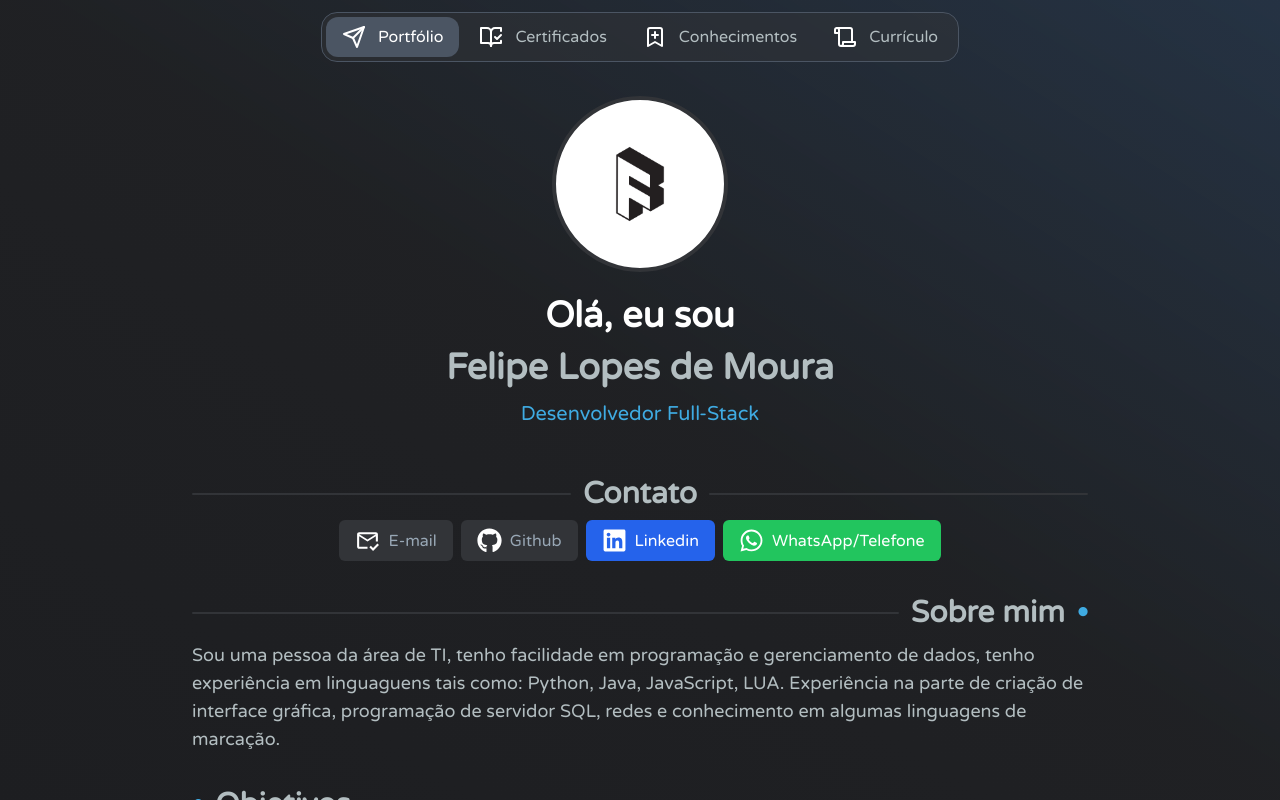
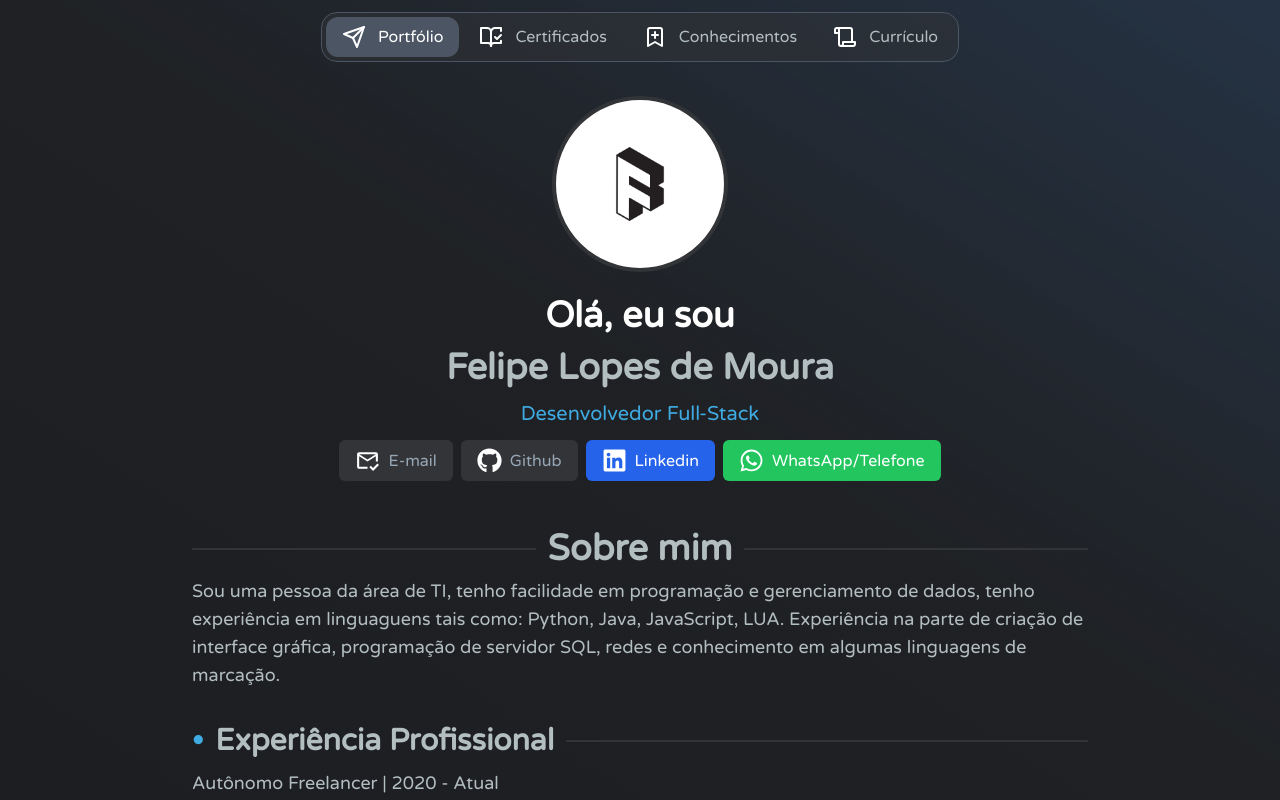
Before and after one commit to flopessz/portfolio-felipe-lopes, a Next.js app: page / in a window 1280 px wide. Built offline with nearby package versions, Linux system fonts and the light colour scheme.

Commit message:
telapage

```diff
--- a/src/app/page.tsx
+++ b/src/app/page.tsx
@@ -36,17 +36,6 @@ export default function Page({ params }: { params: { lang: string } }) {
             <h1 className="text-cor1 text-xl font-normal text-center">
               Desenvolvedor Full-Stack
             </h1>
-          </div>
-        </div>
-        <div className="flex flex-col w-full space-y-8">
-          <div className="flex flex-col w-full space-y-2">
-            <div className="flex items-center space-x-3">
-              <hr className="bg-dark3 w-full h-[2px] border-none rounded-md"/>
-              <span className="text-textgray text-3xl font-bold">
-                Contato
-              </span>
-              <hr className="bg-dark3 w-full h-[2px] border-none rounded-md"/>
-            </div>
             <div className="flex justify-center flex-wrap gap-2">
               <a
                 href="mailto:felipelopesdemoura@gmail.com"
@@ -81,15 +70,15 @@ export default function Page({ params }: { params: { lang: string } }) {
               </a>
             </div>
           </div>
+        </div>
+        <div className="flex flex-col w-full space-y-8">
           <div className="flex flex-col w-full space-y-2">
             <div className="flex items-center space-x-3">
               <hr className="bg-dark3 w-full h-[2px] border-none rounded-md"/>
-              <span className="text-textgray text-3xl font-bold whitespace-nowrap">
+              <span className="text-textgray text-4xl font-bold whitespace-nowrap">
                 Sobre mim
               </span>
-              <span className="text-cor1 text-3xl font-bold pt-1">
-                •
-              </span>
+              <hr className="bg-dark3 w-full h-[2px] border-none rounded-md"/>
             </div>
             <h1 className="text-textgray text-lg font-normal text-start">
               Sou uma pessoa da área de TI, tenho facilidade em programação e
@@ -104,18 +93,27 @@ export default function Page({ params }: { params: { lang: string } }) {
               <span className="text-cor1 text-3xl font-bold pt-1">
                 •
               </span>
-              <span className="text-textgray text-3xl font-bold">
-                Objetivos
+              <span className="text-textgray text-3xl font-bold whitespace-nowrap">
+                Experiência Profissional
               </span>
               <hr className="bg-dark3 w-full h-[2px] border-none rounded-md"/>
             </div>
-            <ul className="list-disc px-4 text-lg font-normal text-textgray">
-              <li>Aperfeiçoar habilidades de resolução de problemas.</li>
-              <li>Fortalecer habilidades de trabalho em equipe.</li>
-              <li>Desenvolver habilidades de gerenciamento de projetos.</li>
-              <li>Aplicar e expandir conhecimento em tecnologias de ponta.</li>
-              <li>Contribuir para o crescimento e sucesso da organização.</li>
-            </ul>
+            <div className="flex flex-col space-y-3">
+              <h1 className="text-textgray text-lg font-normal text-start">
+                Autônomo Freelancer | 2020 - Atual
+              </h1>
+              <h1 className="text-cor1 text-lg font-normal text-start">
+                Desenvolvedor Full Stack
+              </h1>
+              <h1 className="text-textgray text-lg font-normal text-start">
+                Trabalhei/Trabalho com o freelance de projetos para programação,
+                isso varia de cada trabalho, mas já fiz trabalhos para landing
+                page, automação de páginas e sistemas, criação de dashboard e
+                interface gráfica, desenvolvimento web, conserto de bugs e criação
+                de servidor de SQL. Mas também tenho conhecimento de edição de
+                vídeo e foto.
+              </h1>
+            </div>
           </div>
           <div className="flex flex-col w-full space-y-2">
             <div className="flex items-center space-x-3">
@@ -141,33 +139,6 @@ export default function Page({ params }: { params: { lang: string } }) {
               Universidade São Judas Tadeu - USJT (6º Semestre Atualmente)
             </h1>
           </div>
-          <div className="flex flex-col w-full space-y-2">
-            <div className="flex items-center space-x-3">
-              <span className="text-cor1 text-3xl font-bold pt-1">
-                •
-              </span>
-              <span className="text-textgray text-3xl font-bold">
-                Experiência
-              </span>
-              <hr className="bg-dark3 w-full h-[2px] border-none rounded-md"/>
-            </div>
-            <div className="flex flex-col space-y-3">
-              <h1 className="text-textgray text-lg font-normal text-start">
-                Autônomo Freelancer | 2020 - Atual
-              </h1>
-              <h1 className="text-cor1 text-lg font-normal text-start">
-                Desenvolvedor Full Stack
-              </h1>
-              <h1 className="text-textgray text-lg font-normal text-start">
-                Trabalhei/Trabalho com o freelance de projetos para programação,
-                isso varia de cada trabalho, mas já fiz trabalhos para landing
-                page, automação de páginas e sistemas, criação de dashboard e
-                interface gráfica, desenvolvimento web, conserto de bugs e criação
-                de servidor de SQL. Mas também tenho conhecimento de edição de
-                vídeo e foto.
-              </h1>
-            </div>
-          </div>
         </div>
       </div>
     </>
```
Also changed, not shown: 1 other file (tests, documents, lock files or other folders).
